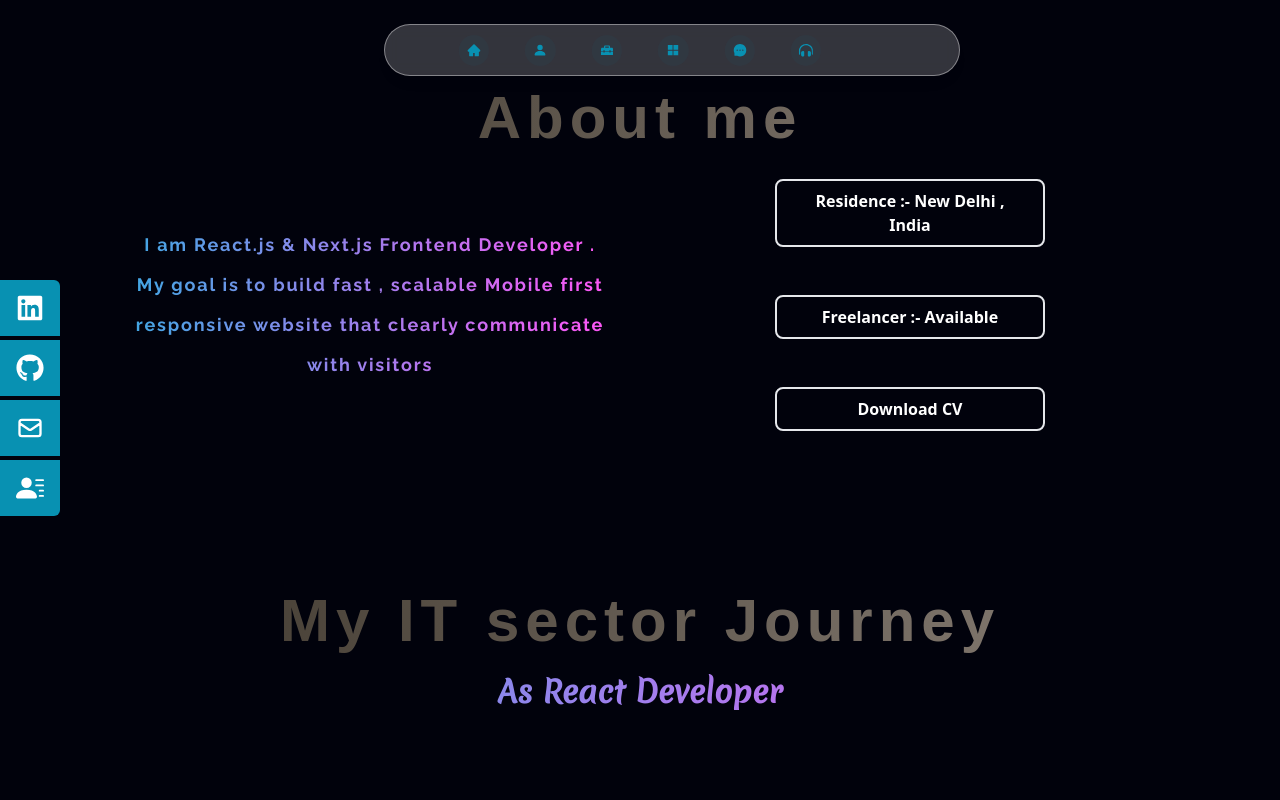
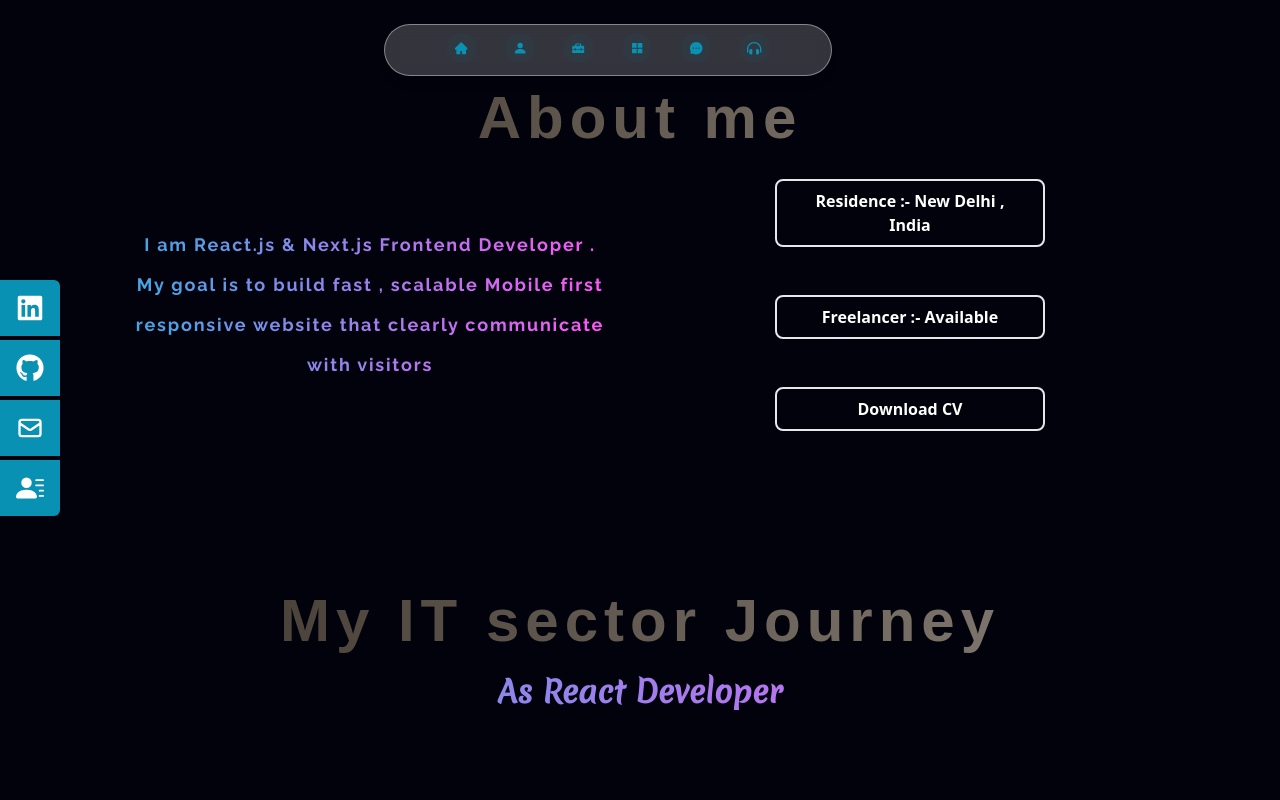
Before and after one commit to erDeep64930/resume2025, a Next.js app: page /about in a window 1280 px wide. Shown: the top 800 px of the page. Built offline with nearby package versions, Linux system fonts and the light colour scheme; a web font is replaced by a local one.

Commit message:
navbar has been modified

```diff
--- a/app/shared/header/Header.jsx
+++ b/app/shared/header/Header.jsx
@@ -2,16 +2,17 @@ import { navLinks } from "@/app/constant/navLinks";
 import Link from "next/link";
 import React from "react";
 
+
 const Header = () => {
   return (
-    <header className="z-[999] relative">
-      <div className=" fixed top-0 lg:left-96  h-[4.5rem] w-full  border border-white border-opacity-40 bg-white bg-opacity-20 shadow-lg shadow-black/[0.03] backdrop-blur-[0.5rem] sm:top-6 sm:h-[3.25rem] sm:w-[36rem] rounded-full  "></div>
 
-      <nav className="flex fixed top-[0.15rem] left-1/2 h-12 -translate-x-1/2 py-2 sm:top-[1.7rem] sm:h-[initial] sm:py-0">
-        <ul className="flex w-[22rem] flex-wrap items-center justify-center gap-y-1 text-[0.9rem] font-medium  sm:w-[initial] sm:flex-nowrap sm:gap-5">
+ <header className="z-[999] relative">
+      <div className=" fixed top-8 lg:left-96  h-12 w-full  border border-white border-opacity-40 bg-white bg-opacity-20 shadow-lg shadow-black/[0.03] backdrop-blur-[0.5rem] sm:top-6 sm:h-[3.25rem] sm:w-[28rem] lg:rounded-full mx-auto">
+
+        <ul className="flex w-[22rem] mx-auto items-center justify-center gap-y-1 text-[0.9rem] font-medium text-center  ">
           {navLinks.map((link) => (
             <li
-              className="h-3/4 flex items-center justify-center relative"
+              className="h-3/4 flex items-center justify-center  mx-auto"
               key={link.id}
             >
               <Link
@@ -20,7 +21,7 @@ const Header = () => {
                `}
                 href={link.path}
               >
-                <div className="p-2 bg-pri/5 rounded-full">
+                <div className="p-2 bg-pri/5 rounded-full mx-auto">
                 {link.icon}
                 </div>
 
@@ -29,8 +30,11 @@ const Header = () => {
             </li>
           ))}
         </ul>
-      </nav>
+      </div>
+
     </header>
+
+
   );
 };
 
```
